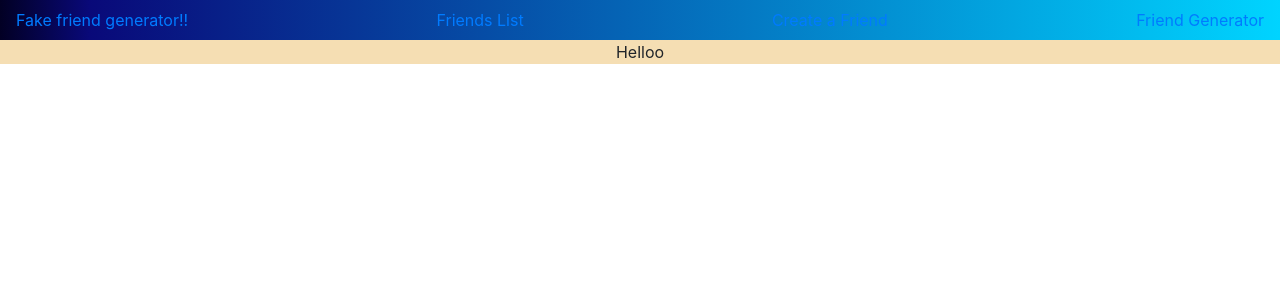
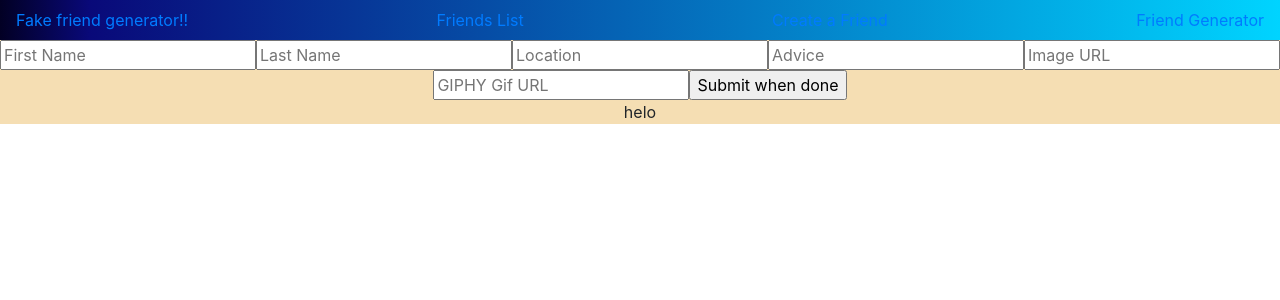
Before and after one commit to jnguyen3436/project2, a React (Create React App) app: page /#/friend in a window 1280 px wide. Shown: the top 300 px of the page. Built offline with nearby package versions, Linux system fonts and the light colour scheme; no server answers.

Commit message:
making friends work

```diff
--- a/src/App.js
+++ b/src/App.js
@@ -15,7 +15,7 @@ export default class App extends Component {
 
 
         <nav  className="navbar navbar-light" >
-        <Link to="/">Fake friend generator!!</Link>
+        <Link to="/home">Fake friend generator!!</Link>
         <Link to="/list" className="a" color="white">Friends List </Link>
         <Link to="/friend">Create a Friend</Link>
         <Link to="/generator"> Friend Generator</Link>
@@ -23,7 +23,7 @@ export default class App extends Component {
 
 
         <Switch>
-          <Route path= "/" component={Landing}/>
+          <Route path= "/home" component={Landing}/>
           <Route path= "/generator" component={Generator}/>
           <Route path= "/friend" component={Friend}/>
           <Route path= "/list" component={List} />
--- a/src/Components/Friend.js
+++ b/src/Components/Friend.js
@@ -1,16 +1,113 @@
 import React, { Component } from 'react'
+import axios from "axios"
 
 export default class Friend extends Component {
+
+    state ={
+        firstName:null,
+        lastName:null,
+        advice:null,
+        dog:null,
+        gif:null,
+    }
+
+    handleChange=(e)=> {
+        console.log(e.target.value);
+        //console.log(e.target.id)
+        //if(e.target.id===firstName)
+
+        switch (e.target.id){
+            case "firstName":
+
+                    this.setState({
+
+                        firstName:e.target.value
+
+                    });
+                    break;
+            case "lastName":
+
+                    this.setState({
+
+                        lastName:e.target.value
+
+                    });
+                    break;
+            case "advice":
+
+                    this.setState({
+
+                        advice:e.target.value
+
+                    });
+                    break;
+                    case "location":
+
+                            this.setState({
+
+                                location:e.target.value
+
+                            });
+                            break;
+            case "dog":
+
+                    this.setState({
+
+                        dog:e.target.value
+
+                    });
+                    break;
+            case "gif":
+
+                    this.setState({
+
+                        gif:e.target.value
+
+                    });
+                    break;
+
+
+                    default:
+                        console.log("AHHH ITS BROKEN")
+        }
+
+        // this.setState({
+
+        //     firstName:e.target.value
+
+        // }
+        // )
+
+      }
+
+      postProfile=()=>{
+        axios.post("https://ironrest.herokuapp.com/johnny/",
+        {
+          dog:this.state.dog,
+          firstName:this.state.firstName,
+          lastName:this.state.lastName,
+          location:this.state.location,
+          advice:this.state.advice,
+          gif:this.state.gif
+
+
+       })
+       window.alert("Friend Added");
+
+      }
+
+
     render() {
         return (
             <div>
                 <form>
-                    <input id="firstName" type="text" placeholder="First Name"/>
+                    <input id="firstName" type="text" placeholder="First Name" onChange={this.handleChange}/>
                     <input id="lastName" type="text" placeholder="Last Name"/>
+                    <input id="location" type="text" placeholder="Location"/>
                     <input id="advice"type="text" placeholder="Advice"/>
-                    <input id="image"type="text" placeholder="Image URL"/>
+                    <input id="dog"type="text" placeholder="Image URL"/>
                     <input id="gif"type="text" placeholder="GIPHY Gif URL"/>
-                    <input type="submit" value="Submit when done"/>
+                    <input type="submit" value="Submit when done" onClick={this.postProfile}/>
                 </form>
                 helo
             </div>
--- a/src/Components/Landing.js
+++ b/src/Components/Landing.js
@@ -5,6 +5,7 @@ export default class Landing extends Component {
         return (
             <div>
                 Helloo
+                This is the landing page
             </div>
         )
     }
--- a/src/Components/List.js
+++ b/src/Components/List.js
@@ -6,17 +6,19 @@ export default class List extends Component {
 componentDidMount(){
 
         axios.get("https://ironrest.herokuapp.com/johnny",).then(profile=>{
-          console.log(profile)
-          this.setState({theList:profile.data})
+          console.log(profile.data)
+          this.setState({
+              theList:profile.data
+            })
         })
 
 }
     showTheList=()=>{
 
-      return this.state.theList.map(profile=>{
+      return this.state.theList.map((profile, i)=>{
+          console.log(i)
           return(
-
-              <div key={profile._id}>
+              <div id = {i}>
                   <div>-----------------------------------------------</div>
               <img src={profile.dog} width="200px" alt={profile.firstName}/>
               <h4>{profile.firstName}  {profile.lastName}</h4>
@@ -32,10 +34,30 @@ componentDidMount(){
 
     }
 
-    removeFriend=()=>{
-        //console.log(this.profile.key)
-        window.alert("This feature isn't working right now, stay posted for future updates!")
-        //axios.delete(`https://ironrest.herokuapp.com/johnny/${this.profile._id}`)
+    removeFriend=(e)=>{
+        // let copyList = [...this.state.theList]
+        let index = e.target.parentElement.id
+
+        let copy = [...this.state.theList]
+
+        copy.splice(index, 1)
+
+        this.setState({
+            theList: copy
+        })
+
+
+        // console.log(e.target.parentElement.id)
+        // let item =
+    //     console.log()
+    //    // window.alert("This feature isn't working right now, stay posted for future updates!")
+    //     axios.delete(`https://ironrest.herokuapp.com/johnny/${this.profile._id}`)
+    //     .then(data =>{
+    //         console.log(data)
+    //     })
+    //     .catch(err => {
+    //         console.log(err)
+    //     })
     }
 
 
```
